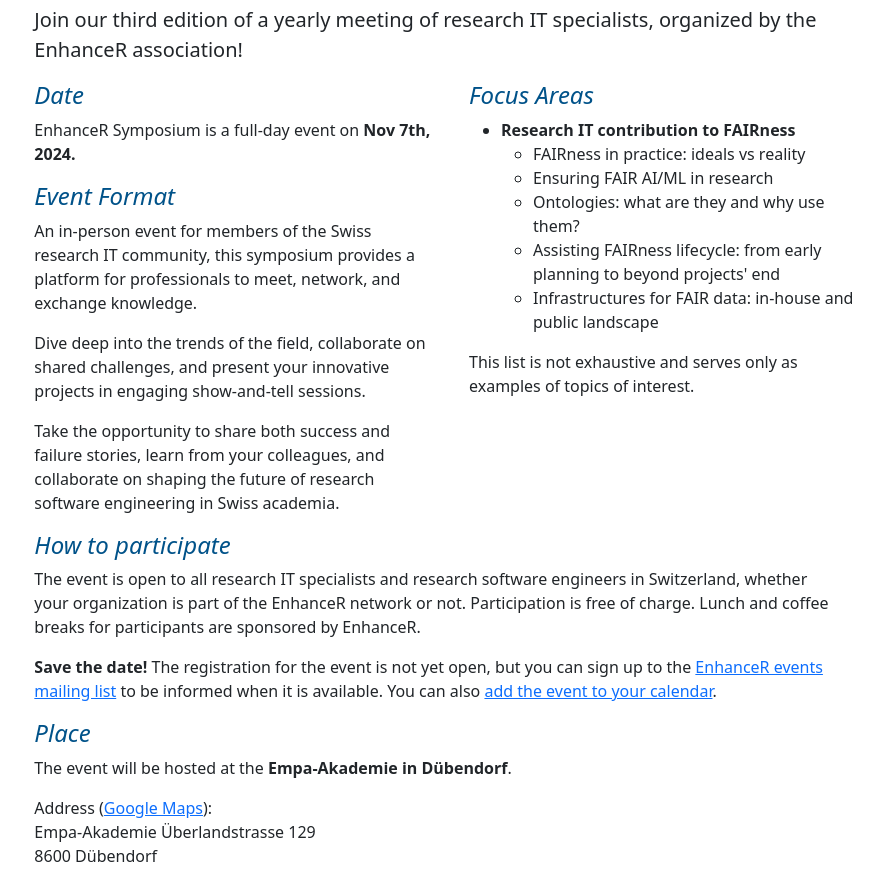
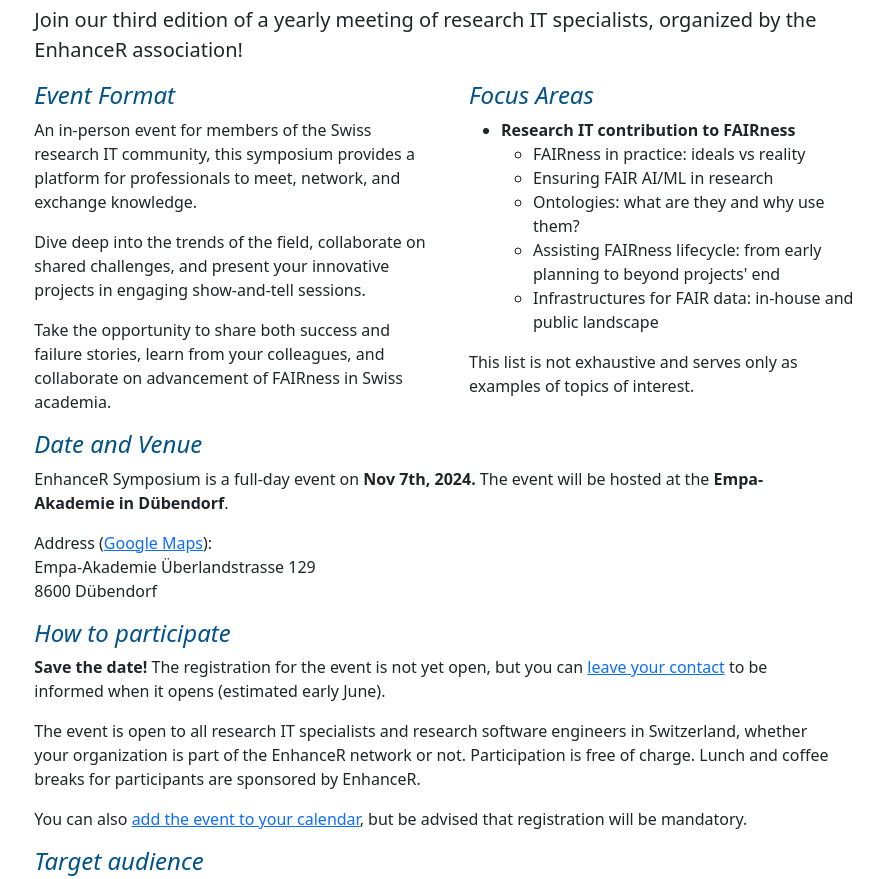
Before and after one commit to enhancer-ch/enhancer-symposium, an Eleventy site: page index.njk in a window 1280 px wide. Shown: the part 267-1146 px from the top of the page, without its empty margins (203-1086 px from the left). Built offline with nearby package versions, Linux system fonts and the light colour scheme; Eleventy itself is replaced by a stand-in of ours; files that its build step writes are made by us from their sources.

Commit message:
Checkpoint before 2024-06-26

```diff
--- a/index.njk
+++ b/index.njk
@@ -8,10 +8,6 @@
 
 <div class="two-columns">
   <div>
-    <h3 class="enhancer-section">Date</h3>
-
-    <p>EnhanceR Symposium is a full-day event on <b>Nov 7th, 2024.</b></p>
-
     <h3 class="enhancer-section">Event Format</h3>
 
     <p>
@@ -23,7 +19,7 @@
     </p>
 
     <p>
-      Take the opportunity to share both success and failure stories, learn from your colleagues, and collaborate on shaping the future of research software engineering in Swiss academia.
+      Take the opportunity to share both success and failure stories, learn from your colleagues, and collaborate on advancement of FAIRness in Swiss academia.
     </p>
   </div>
   <div>
@@ -46,26 +42,25 @@
 
 <!--<p>See the <a href="/timetable">full timetable</a>.</p>-->
 
+<h3 class="enhancer-section">Date and Venue</h3>
+
+<p>EnhanceR Symposium is a full-day event on <b>Nov 7th, 2024.</b> The event will be hosted at the <b>Empa-Akademie in Dübendorf</b>.</p>
+
+<p>Address (<a href="https://maps.app.goo.gl/qaRbAGSypExCBsc17">Google Maps</a>):<br>
+Empa-Akademie
+Überlandstrasse 129<br>
+8600 Dübendorf</p>
+
 <h3 class="enhancer-section">How to participate</h3>
+
+<p><b>Save the date!</b> The registration for the event is not yet open, but you can <a href="https://forms.gle/9xWB5dYS73gGtBnP8">leave your contact</a> to be informed when it opens (estimated early June).</p>
 
 <p>
   The event is open to all research IT specialists and research software engineers in Switzerland, whether your organization is part of the EnhanceR network or not.
   Participation is free of charge. Lunch and coffee breaks for participants are sponsored by EnhanceR.
 </p>
 
-<p>
-  <b>Save the date!</b> The registration for the event is not yet open, but you can sign up to the <a href="https://lists.enhancer.ch/wws/subscribe/events">EnhanceR events mailing list</a> to be informed when it is available.
-  You can also <a href="/assets/symposium.ics">add the event to your calendar</a>.
-</p>
-
-<h3 class="enhancer-section">Place</h3>
-
-<p>The event will be hosted at the <b>Empa-Akademie in Dübendorf</b>.</p>
-
-<p>Address (<a href="https://maps.app.goo.gl/qaRbAGSypExCBsc17">Google Maps</a>):<br>
-Empa-Akademie
-Überlandstrasse 129<br>
-8600 Dübendorf</p>
+<p>You can also <a href="/assets/symposium.ics">add the event to your calendar</a>, but be advised that registration will be mandatory.</p>
 
 <h3 class="enhancer-section">Target audience</h3>
 
@@ -116,8 +111,8 @@
     "@context": "https://schema.org",
     "@type": "Event",
     "name": "EnhanceR Symposium 2024",
-    "startDate": "2024-11-07T09:00+01:00",
-    "endDate": "2024-11-07T17:00+01:00",
+    "startDate": "2024-11-07",
+    "endDate": "2024-11-07",
     "eventAttendanceMode": "https://schema.org/OfflineEventAttendanceMode",
     "eventStatus": "https://schema.org/EventScheduled",
     "location": {
```
Also changed, not shown: 2 other files.
